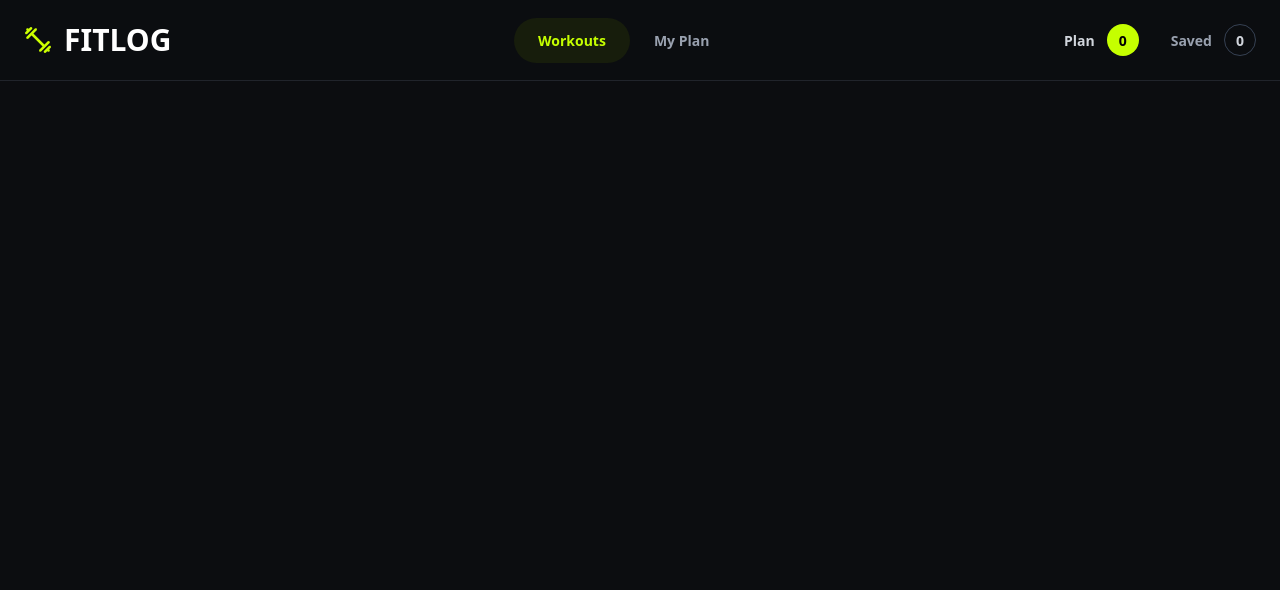
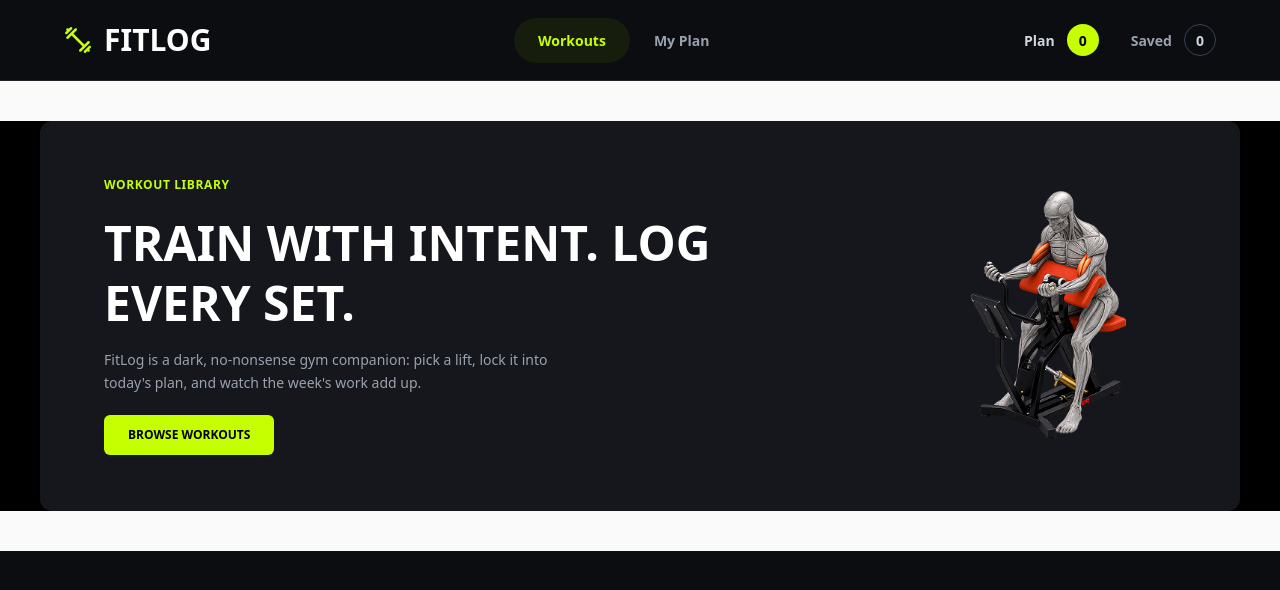
Before and after one commit to monima40/fit-log, a Next.js app: page / in a window 1280 px wide. Shown: the top 590 px of the page. Built offline with nearby package versions, Linux system fonts and the light colour scheme.

Commit message:
banner complete

```diff
--- a/src/app/globals.css
+++ b/src/app/globals.css
@@ -18,7 +18,15 @@
   --shadow-sm: 0 1px 2px rgb(0 0 0 / 5%);
 }
 
+@layer components {
+  .main-container {
+    @apply w-full max-w-[1200px] mx-auto px-4;
+  }
+}
 
+.btn-primary {
+  @apply mt-5 rounded-md bg-[#c5ff00] px-6 py-3 text-xs font-bold text-black hover:bg-[#b3e600]
+}
 
 html { scroll-behavior: smooth; scroll-padding-top: 96px; }
 
--- a/src/app/page.tsx
+++ b/src/app/page.tsx
@@ -1,11 +1,12 @@
-// import Banner from "@/components/Banner";
+import Banner from "@/components/Banner";
 // import WorkoutCard from "@/components/WorkoutCard";
 import Image from "next/image";
 
 export default function Home() {
   return (
     <div className="flex flex-col flex-1 items-center justify-center bg-zinc-50 font-sans dark:bg-black">
-     {/* <Banner />
+    <Banner />
+     {/*
      <WorkoutCard/> */}
     </div>
   );
--- a/src/components/Banner.tsx
+++ b/src/components/Banner.tsx
@@ -0,0 +1,50 @@
+
+import React from "react";
+
+const Banner = () => {
+  return (
+
+     <section className="w-full bg-black px-3 sm:px-4 my-6 md:my-10">
+
+       <div className="hero w-full main-container  min-h-[330px] rounded-xl bg-[#15171c] px-2 py-4 sm:px-4 md:py-6 lg:px-6">
+
+        <div className="hero-content flex-col-reverse justify-between gap-6 w-full max-w-none px-4 py-8 md:flex-row-reverse md:gap-8 md:px-10">
+
+          {/* Banner Image */}
+          <img
+            src="/assets/banner.png"
+            alt="Workout illustration"
+            className="w-full max-w-[220px] object-contain md:max-w-[250px] md:ml-auto"
+          />
+
+          {/* Banner Content */}
+          <div className="flex-1 text-center sm:text-left">
+
+            <p className="  mb-5 text-xs font-bold tracking-wider text-[#c5ff00]">
+              WORKOUT LIBRARY
+            </p>
+
+            <h1 className="text-3xl font-extrabold leading-tight text-white md:text-4xl lg:text-5xl">
+              TRAIN WITH INTENT. LOG
+              <br />
+              EVERY SET.
+            </h1>
+
+            <p className="mt-4 max-w-md text-sm leading-relaxed text-gray-400">
+              FitLog is a dark, no-nonsense gym companion: pick a lift, lock it
+              into today's plan, and watch the week's work add up.
+            </p>
+
+            <button className="btn-primary ">
+              BROWSE WORKOUTS
+            </button>
+
+          </div>
+        </div>
+      </div>
+
+     </section>
+  );
+};
+
+export default Banner;
--- a/src/components/Navbar.tsx
+++ b/src/components/Navbar.tsx
@@ -12,7 +12,7 @@ const Navbar = () => {
 
   return (
     <nav className="w-full border-b border-[#21242b] bg-[#0b0d10]">
-      <div className="container mx-auto flex h-[80px] items-center justify-between px-6">
+      <div className="main-container flex h-[80px] items-center justify-between px-6">
 
         {/* Logo */}
         <Link href="/" className="flex items-center gap-3">
```
